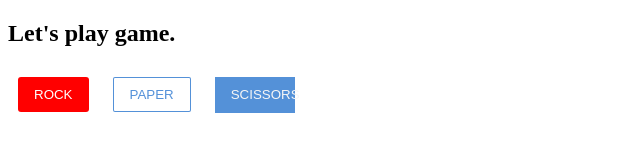
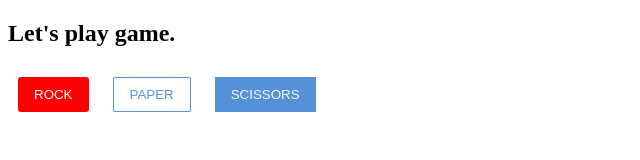
Before and after one commit to yonatan-tize/Java-script-, a plain HTML site: page index.html in a window 1280 px wide. Shown: the full height of the page, 0-640 px from the left. Drawn offline with Linux system fonts and the light colour scheme.

Commit message:
edited some css

```diff
--- a/index.html
+++ b/index.html
@@ -31,8 +31,6 @@
             background-color: hsla(212, 63%, 55%, 0.913);
             /* border-radius: 18px; */
             border: none;
-            height: 36px;
-            width: 80px;
             cursor: pointer;
             padding: 10px 16px;
             margin: 10px;
```
